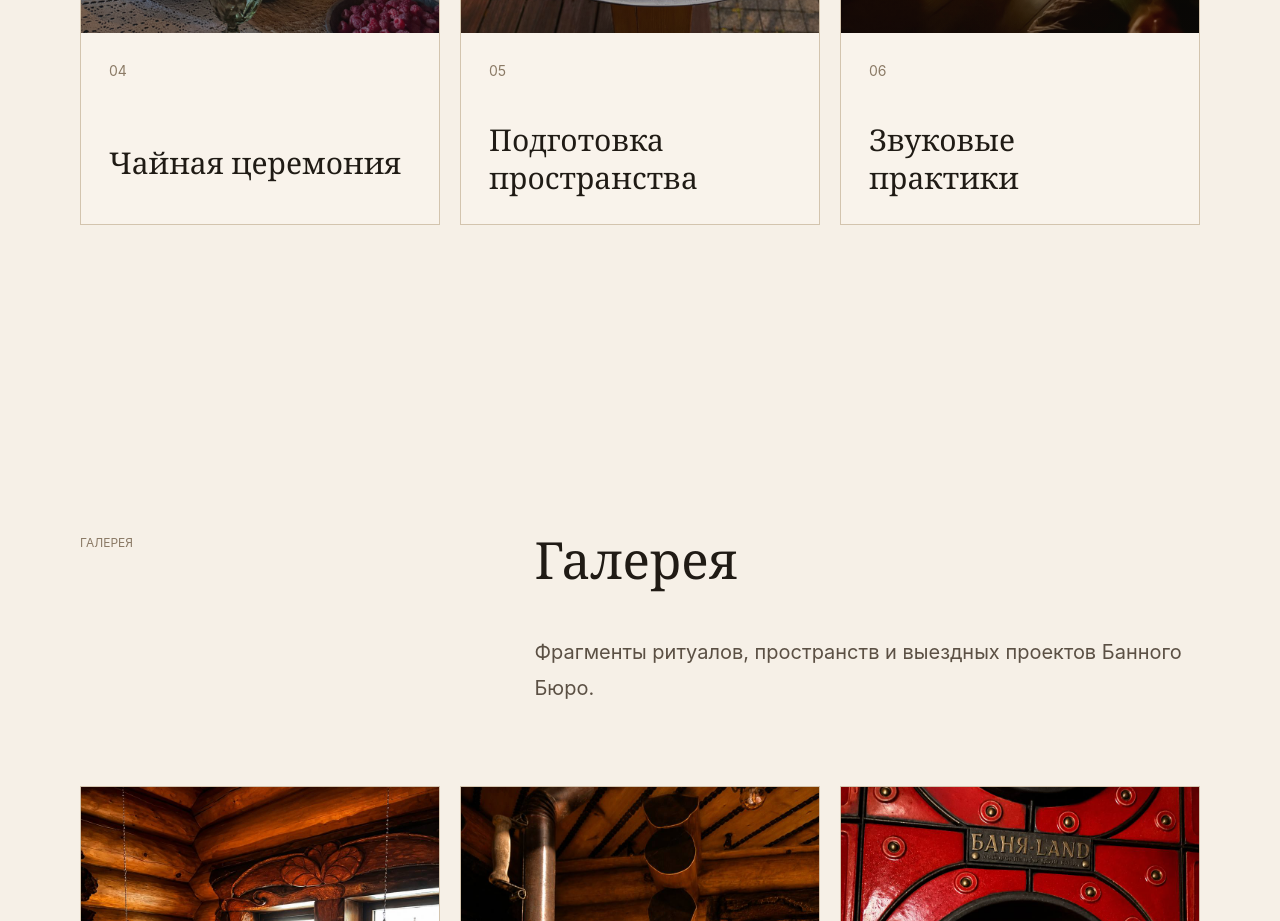
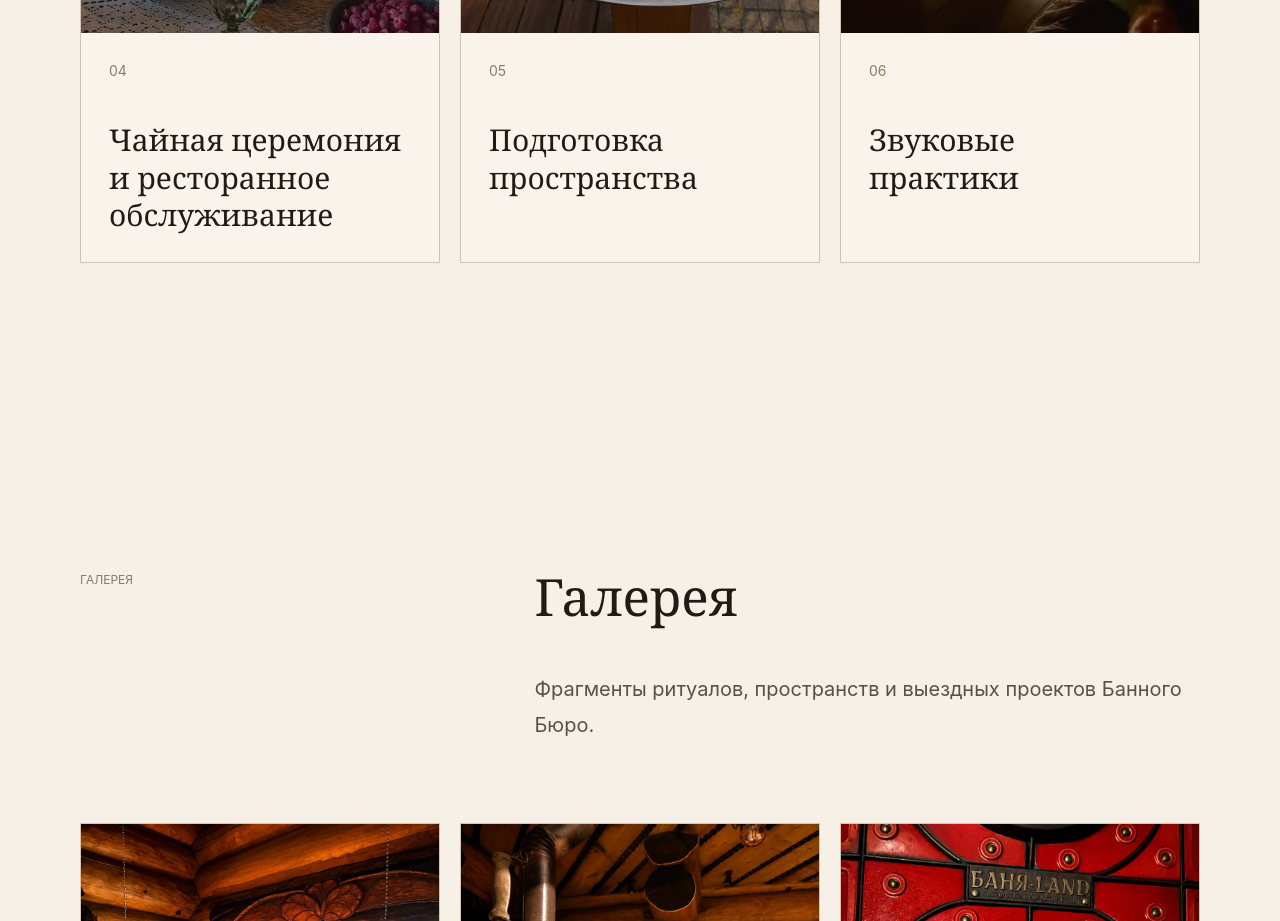
Before and after one commit to ajabenko82/bannoe-buro, a Next.js app: page / in a window 1280 px wide. Shown: the part 4560-5481 px from the top of the page. Built offline with nearby package versions, Linux system fonts and the light colour scheme.

Commit message:
Update ritual card title

```diff
--- a/app/page.tsx
+++ b/app/page.tsx
@@ -37,7 +37,7 @@ const ritualItems = [
     image: "/images/ritual/plunge.jpg",
   },
   {
-    title: "Чайная церемония",
+    title: "Чайная церемония и ресторанное обслуживание",
     image: "/images/ritual/tea.jpg",
   },
   {
```
